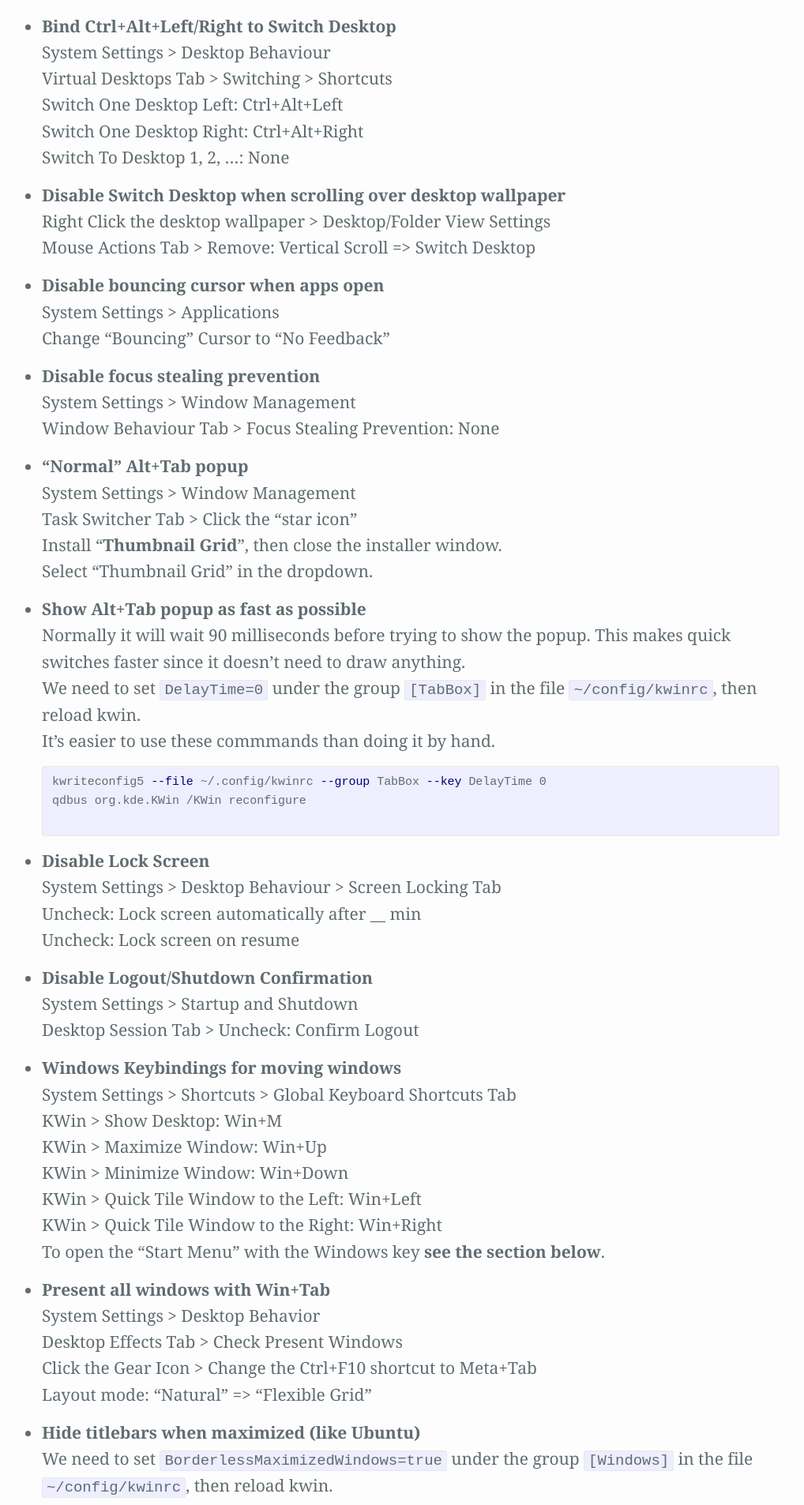
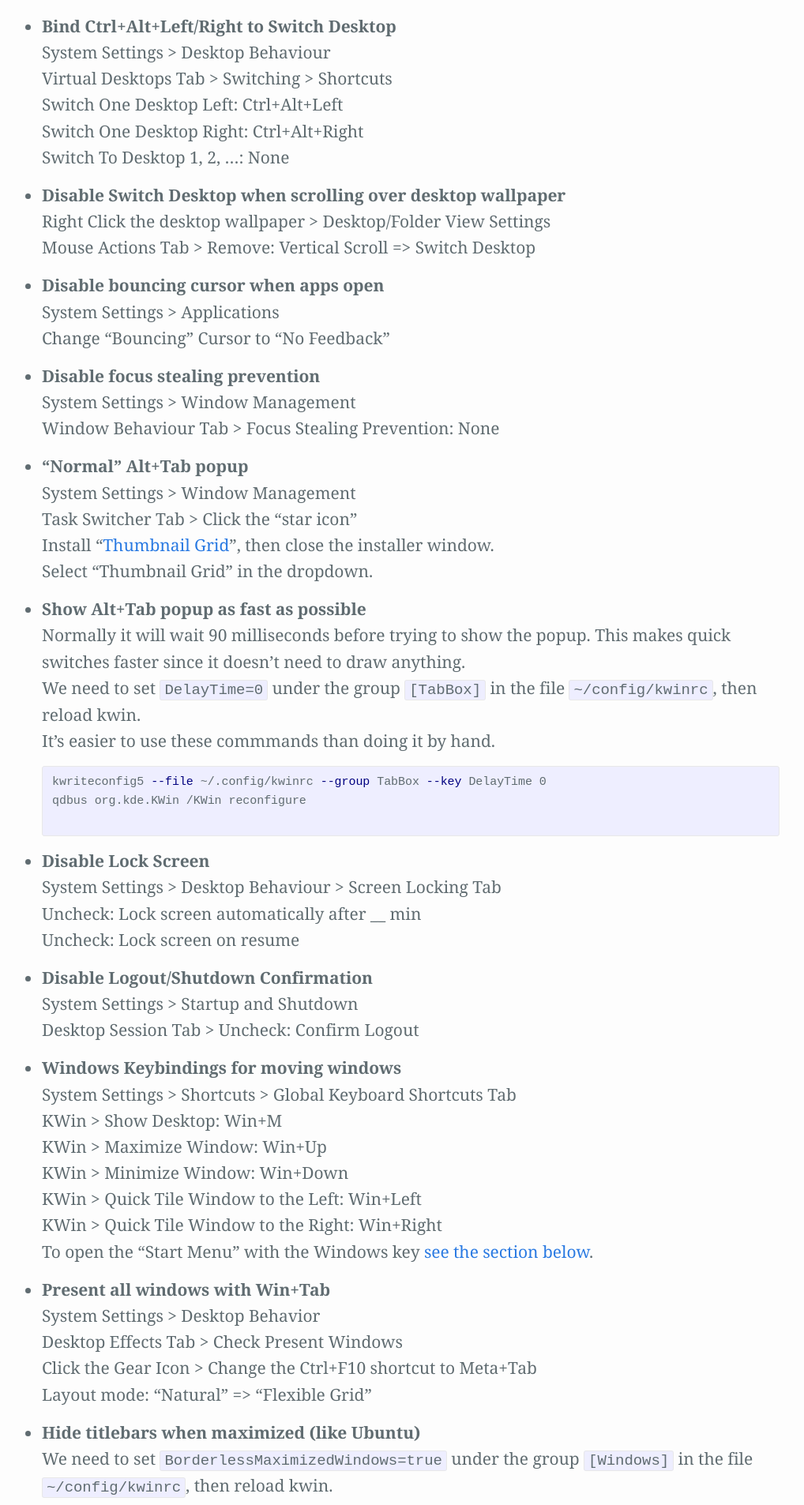
Before and after one commit to Zren/zren.github.io, a Jekyll site: the page built from kde.md, in a window 1280 px wide. Shown: the part 4494-6400 px from the top of the page at 79% size, without its empty margins (135-1153 px from the left). Built offline with Jekyll 4.4.1, drawn with Linux system fonts in a browser that asks for light colours.

Commit message:
Only color first links gray, and not links in the p tag

```diff
--- a/kde.md
+++ b/kde.md
@@ -140,26 +140,26 @@
 {% assign i = 0 %}
 
 <style>
-.tip-section a,
-.post-content li.tip a {
+.tip-section > a,
+.post-content li.tip > a {
   color: #606c71;
 }
-.post-content li.tip a {
+.post-content li.tip > a {
   font-weight: bold;
 }
-.tip-section a:hover,
-.post-content li.tip a:hover {
+.tip-section > a:hover,
+.post-content li.tip > a:hover {
   text-decoration: none;
   color: #727E83;
 }
-.tip-section a:active,
-.post-content li.tip a:active {
+.tip-section > a:active,
+.post-content li.tip > a:active {
   color: #828E93;
 }
 
 
-.tip-section a::before,
-.tip a::before {
+.tip-section > a::before,
+.tip > a::before {
   content: "¶";
   font-family: monospace;
   position: absolute;
@@ -169,21 +169,21 @@
   opacity: 0;
   user-select: none;
 }
-.tip a::before,
-.tip a:hover::before,
-.tip a:visited::before {
+.tip > a::before,
+.tip > a:hover::before,
+.tip > a:visited::before {
   color: #888;
   text-decoration: none;
 }
-.tip-section a::before {
+.tip-section > a::before {
   margin-top: -0.1em;
 }
-.tip a::before {
+.tip > a::before {
   margin-left: -2em;
   min-width: 2em;
 }
-.tip-section a:hover::before,
-.tip a:hover::before {
+.tip-section > a:hover::before,
+.tip > a:hover::before {
   opacity: 1;
 }
 </style>
```
